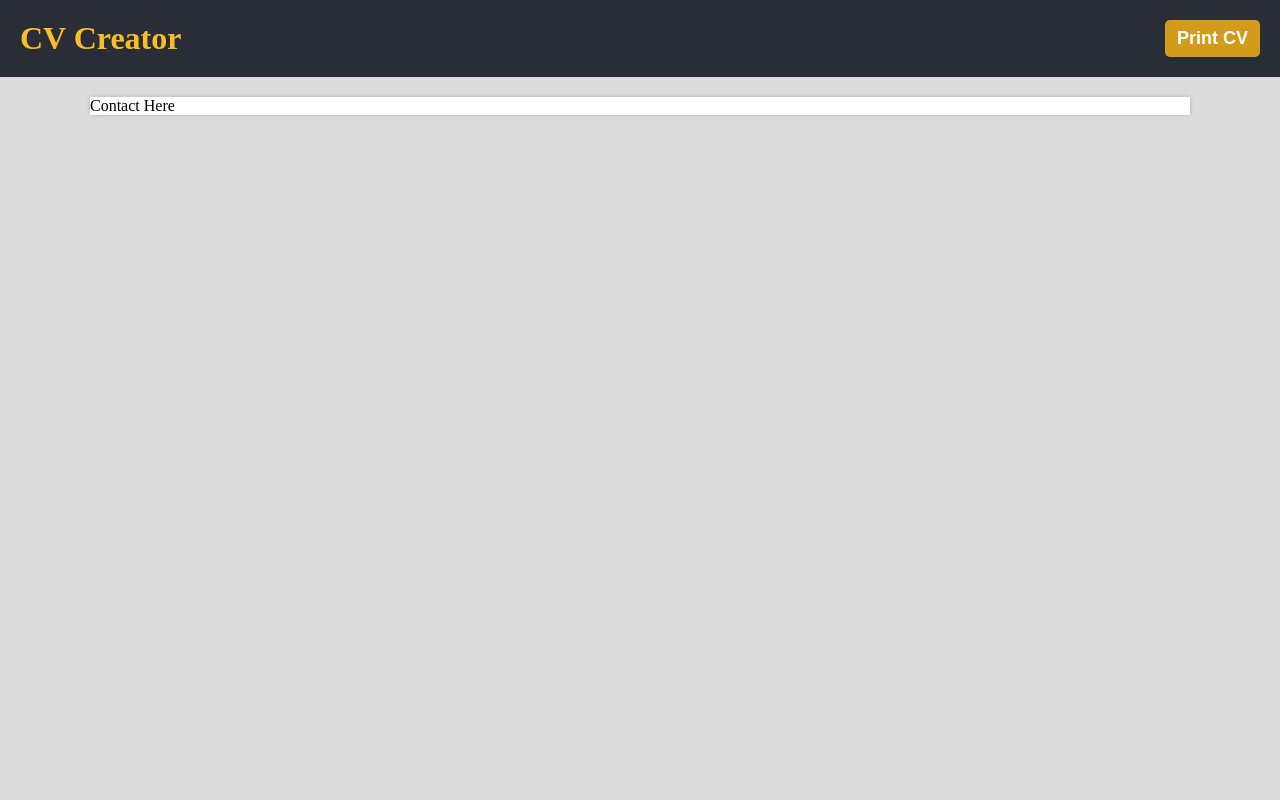
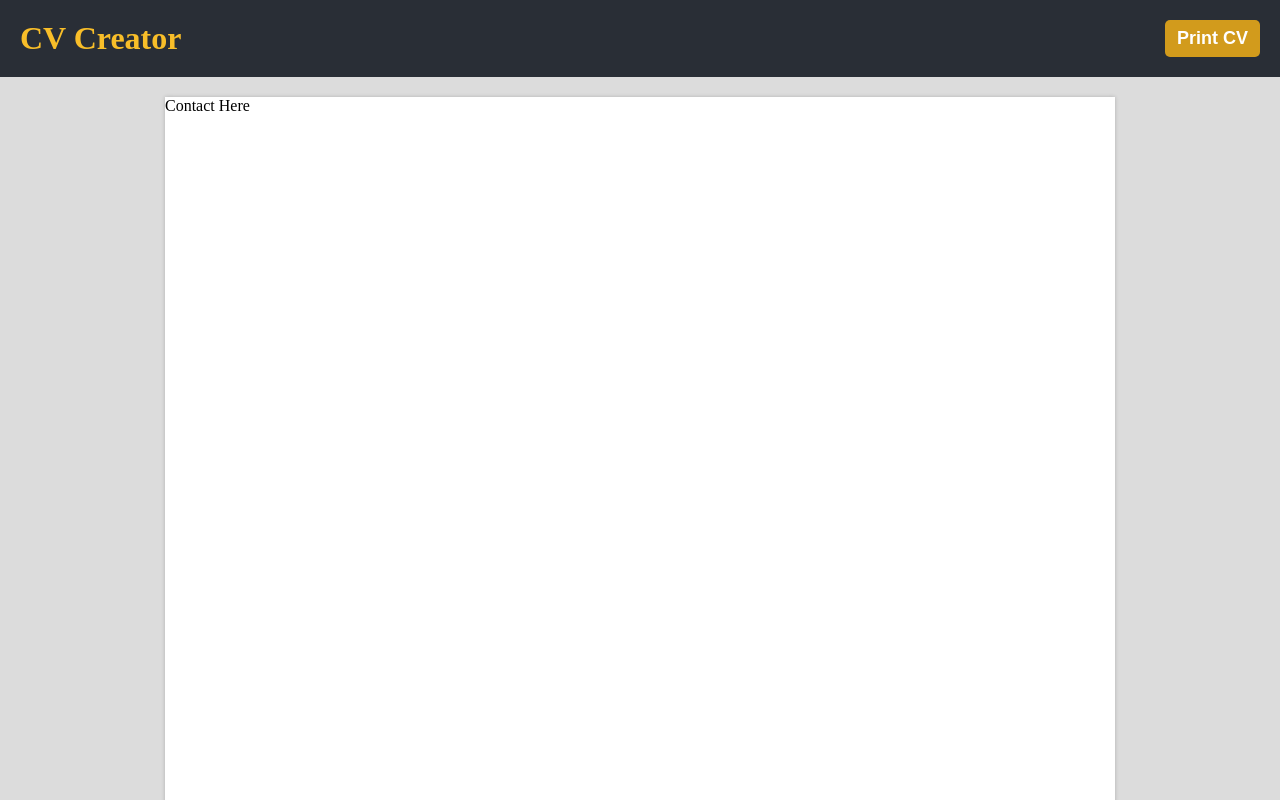
Before and after one commit to bst003/cv-project, a React (Create React App) app: page / in a window 1280 px wide. Shown: the top 800 px of the page. Built offline with nearby package versions, Linux system fonts and the light colour scheme.

Commit message:
Restyle base resume

```diff
--- a/src/components/Contact.jsx
+++ b/src/components/Contact.jsx
@@ -13,6 +13,7 @@ How to edit?
 State
     Phone
     Email
+    LinkedIn
 
 */
 
--- a/src/components/Resume.scss
+++ b/src/components/Resume.scss
@@ -5,7 +5,8 @@
 
 .resume{
     margin: 0 auto;
-    max-width: 1100px;
+    max-width: 950px;
+    min-height: 950px;
     width: 100%;
     box-shadow: 0px 0px 4px rgba(0,0,0, .2);
     background-color: var(--white);
```
